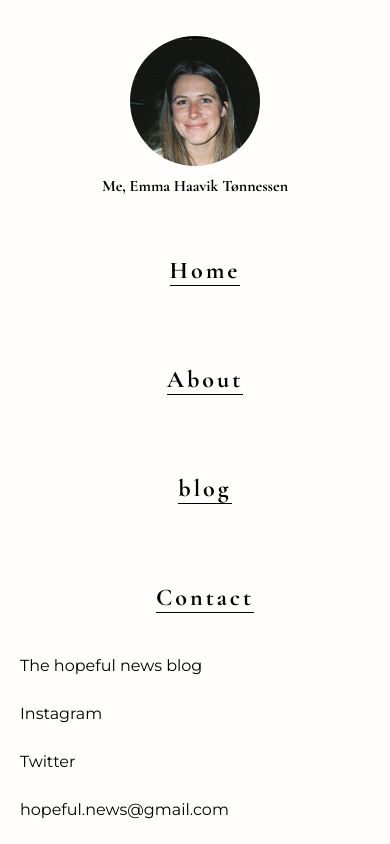
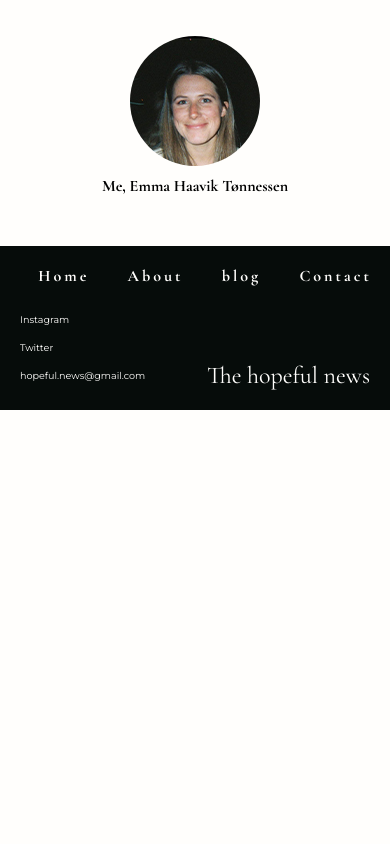
Before and after one commit to Noroff-FEU-Assignments/project-exam-1-Emhato, a plain HTML site: page about.html in a window 390 px wide. Shown: the part 1007-1851 px from the top of the page. After the commit the page ends 1417 px from the top, so only its background shows below. Drawn offline with nearby package versions, Linux system fonts and the light colour scheme.

Commit message:
bottom nav mobile

```diff
--- a/about.html
+++ b/about.html
@@ -70,16 +70,20 @@
         </div>
     </main>
     <footer>
-        <ul>
-            <li><a class="home" href=index.html>Home</a></li>
-            <li><a class="about" href=about.html>About</a></li>
-            <li><a class="blog" href="blog.html">blog</a></li>
-            <li><a class="contact" href=contact.html>Contact</a></li>
-          </ul>
-        <p>The hopeful news blog</p>
-        <p>Instagram</p>
-        <p>Twitter</p>
-        <p>hopeful.news@gmail.com</p>
+        <div class="bottom-nav">
+            <ul class="list-bottom">
+                <li class="home-bottom"><a href=index.html>Home</a></li>
+                <li class="about-bottom"><a href=about.html>About</a></li>
+                <li class="blog-bottom"><a href="blog.html">blog</a></li>
+                <li class="contact-bottom"><a href=contact.html>Contact</a></li>
+            </ul>
+                <p class="info-bottom">Instagram</p>
+                <p class="info-bottom">Twitter</p>
+            <div class="info-flex">
+                <p class="info-bottom">hopeful.news@gmail.com</p>
+                <p class="name-bottom">The hopeful news</p>
+            </div>
+        </div>
     </footer>
     <script src="js/script.js"></script>
 </body>
--- a/style/style.css
+++ b/style/style.css
@@ -122,3 +122,45 @@ li a {
     height: 80px;
     /* background-size: 100%; */
 }
+
+
+/* Mobile bottom nav */
+
+.bottom-nav {
+    background-color: var(--black);
+    color: var(--bacground);
+    margin-top: 50px;
+    margin-bottom: 0;
+}
+
+.list-bottom {
+    display: flex;
+    justify-content: space-evenly;
+}
+
+.list-bottom a {
+    font-size: 1rem;
+    border-bottom: none;
+}
+
+.home-bottom, .about-bottom, .contact-bottom, .blog-bottom {
+    padding-top: 20px;
+}
+
+.info-bottom {
+    font-size: 0.6rem;
+    margin: 0 0 0 20px;
+
+}
+
+.info-flex {
+    display: flex;
+    justify-content: space-between;
+}
+
+.name-bottom {
+    font-family: 'Cormorant Garamond', serif;
+    font-size: 1.5rem;
+    margin-top: 0;
+
+}
```
Also changed, not shown: index.html (+3 -1 lines).
